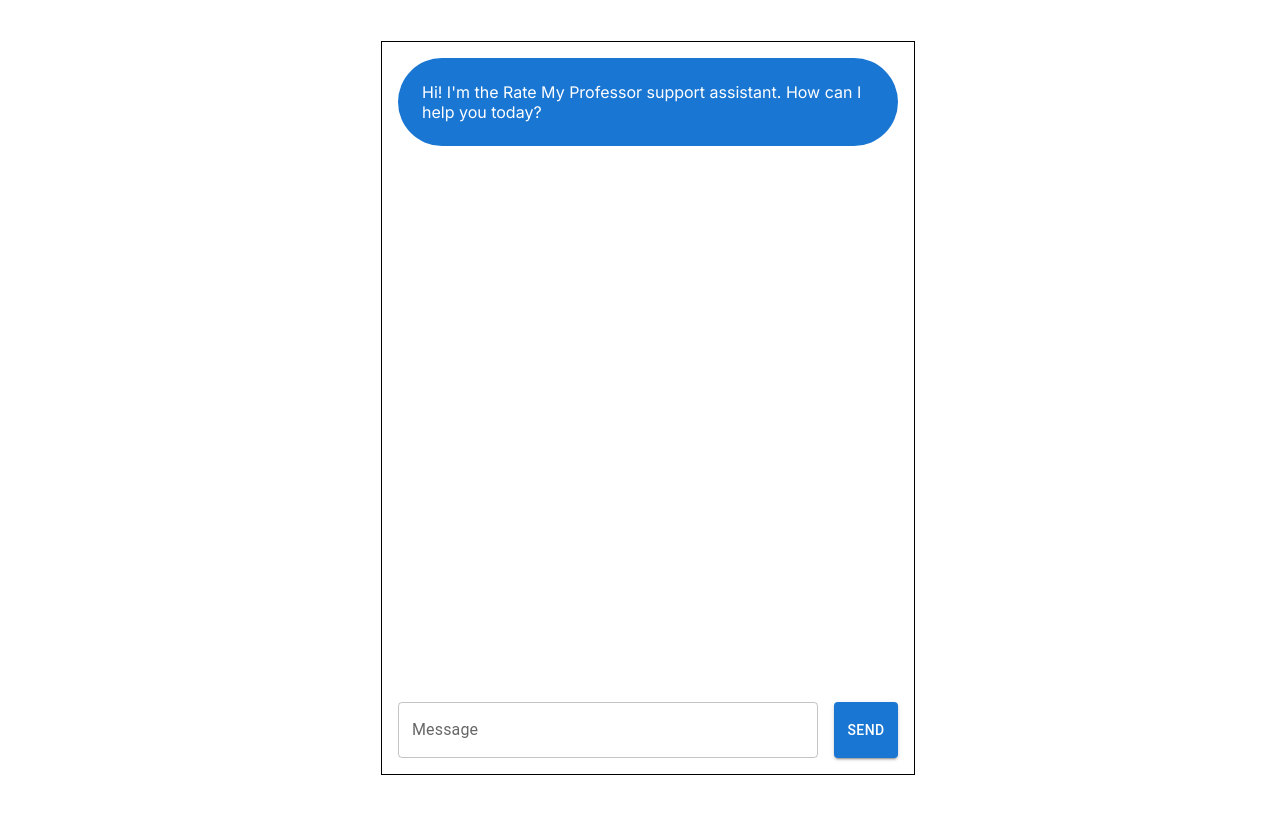
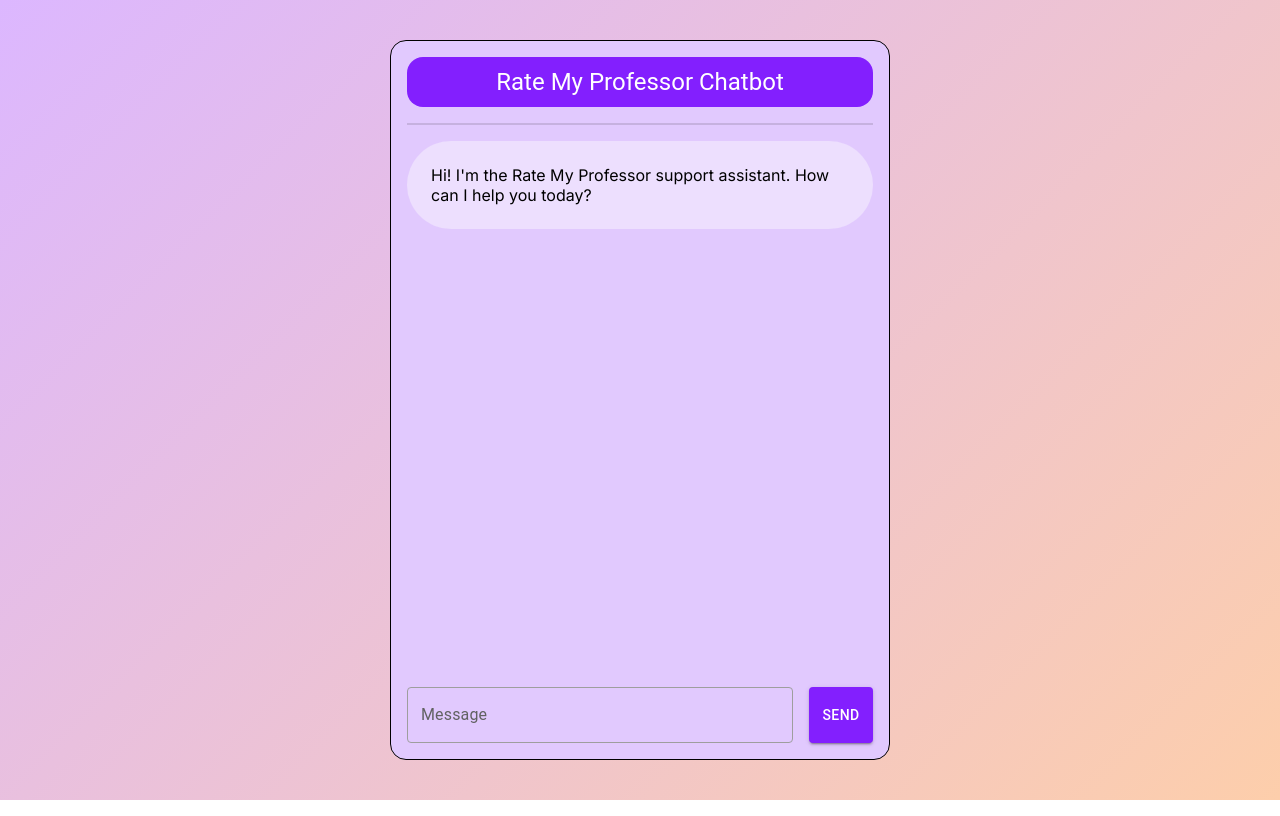
Before and after one commit to Shameed4/RateMyProfessorRAG, a Next.js app: page /chat in a window 1280 px wide. Built offline with nearby package versions, Linux system fonts and the light colour scheme.

Commit message:
ui tweak

```diff
--- a/app/chat/page.tsx
+++ b/app/chat/page.tsx
@@ -1,7 +1,7 @@
 'use client'
-import { Box, Button, Stack, TextField } from '@mui/material'
+import { Box, Button, Stack, TextField, Typography, Divider } from '@mui/material'
 import { useState } from 'react'
-
+import "/app/globals.css"
 export default function Home() {
   // We'll add more code here in the following steps
   const [messages, setMessages] = useState([
@@ -16,8 +16,8 @@ export default function Home() {
     setMessage('')
     setMessages((messages) => [
       ...messages,
-          {role: 'user', content: message},
-          {role: 'assistant', content: ''},
+      { role: 'user', content: message },
+      { role: 'assistant', content: '' },
     ])
 
     const response = fetch('/api/chat', {
@@ -25,23 +25,23 @@ export default function Home() {
       headers: {
         'Content-Type': 'application/json',
       },
-          body: JSON.stringify([...messages, {role: 'user', content: message}]),
+      body: JSON.stringify([...messages, { role: 'user', content: message }]),
     }).then(async (res) => {
       const reader = res.body.getReader()
       const decoder = new TextDecoder()
       let result = ''
 
-          return reader.read().then(function processText({done, value}) {
+      return reader.read().then(function processText({ done, value }) {
         if (done) {
           return result
         }
-            const text = decoder.decode(value || new Uint8Array(), {stream: true})
+        const text = decoder.decode(value || new Uint8Array(), { stream: true })
         setMessages((messages) => {
           let lastMessage = messages[messages.length - 1]
           let otherMessages = messages.slice(0, messages.length - 1)
           return [
             ...otherMessages,
-                {...lastMessage, content: lastMessage.content + text},
+            { ...lastMessage, content: lastMessage.content + text },
           ]
         })
         return reader.read().then(processText)
@@ -57,17 +57,32 @@ export default function Home() {
       flexDirection="column"
       justifyContent="center"
       alignItems="center"
-
+      sx={{
+        background: 'linear-gradient(135deg, #DCB7FF, #FDCEAB)',  //#C78BFF, #feb47b
+        padding: 0,
+        margin: 0,
+        boxSizing: 'border-box'
+      }}
+      padding={3}
     >
-
       <Stack
         direction={'column'}
         width="500px"
-            height="700px"
+        height="90vh"
         border="1px solid black"
+        borderRadius={4}
         p={2}
-            spacing={3}
+        spacing={2}
+        sx={{ backgroundColor: "#E1C9FE" }}
+
       >
+        <Box width="100%" height="50px" sx={{ backgroundColor: "#831FFE" }}
+          borderRadius={4} display="flex" justifyContent="center" alignItems="center"
+        >
+          <Typography variant="h5" color="white">Rate My Professor Chatbot</Typography>
+
+        </Box>
+        <Divider sx={{ width: '100%', borderBottomWidth: 2 }} />
         <Stack
           direction={'column'}
           spacing={2}
@@ -86,10 +101,10 @@ export default function Home() {
               <Box
                 bgcolor={
                   message.role === 'assistant'
-                        ? 'primary.main'
-                        : 'secondary.main'
+                    ? '#EDDFFE'
+                    : '#831FFE'
                 }
-                    color="white"
+                color="black"
                 borderRadius={16}
                 p={3}
                 sx={{ whiteSpace: 'pre-wrap' }}
@@ -105,8 +120,34 @@ export default function Home() {
             fullWidth
             value={message}
             onChange={(e) => setMessage(e.target.value)}
+            sx={{
+
+              '& .MuiOutlinedInput-root': {
+                '& fieldset': {
+                  borderColor: 'grey.500', // Default border color
+                },
+                '&:hover fieldset': {
+                  borderColor: 'grey.700', // Border color on hover
+                },
+                '&.Mui-focused fieldset': {
+                  borderColor: '#831FFE', // Border color when focused
+                },
+              },
+              '& .MuiInputLabel-root': {
+                color: 'grey.700', // Label color when not focused
+              },
+              '& .MuiInputLabel-root.Mui-focused': {
+                color: 'grey.600', // Label color when focused
+              },
+
+            }}
           />
-              <Button variant="contained" onClick={sendMessage}>
+          <Button sx={{
+            backgroundColor: "#831FFE",
+            '&:hover': {
+              backgroundColor: "#6302DB", // Background color on hover
+            },
+          }} variant="contained" onClick={sendMessage}>
             Send
           </Button>
         </Stack>
```
Lines whose indentation alone changed are shown as unchanged.
